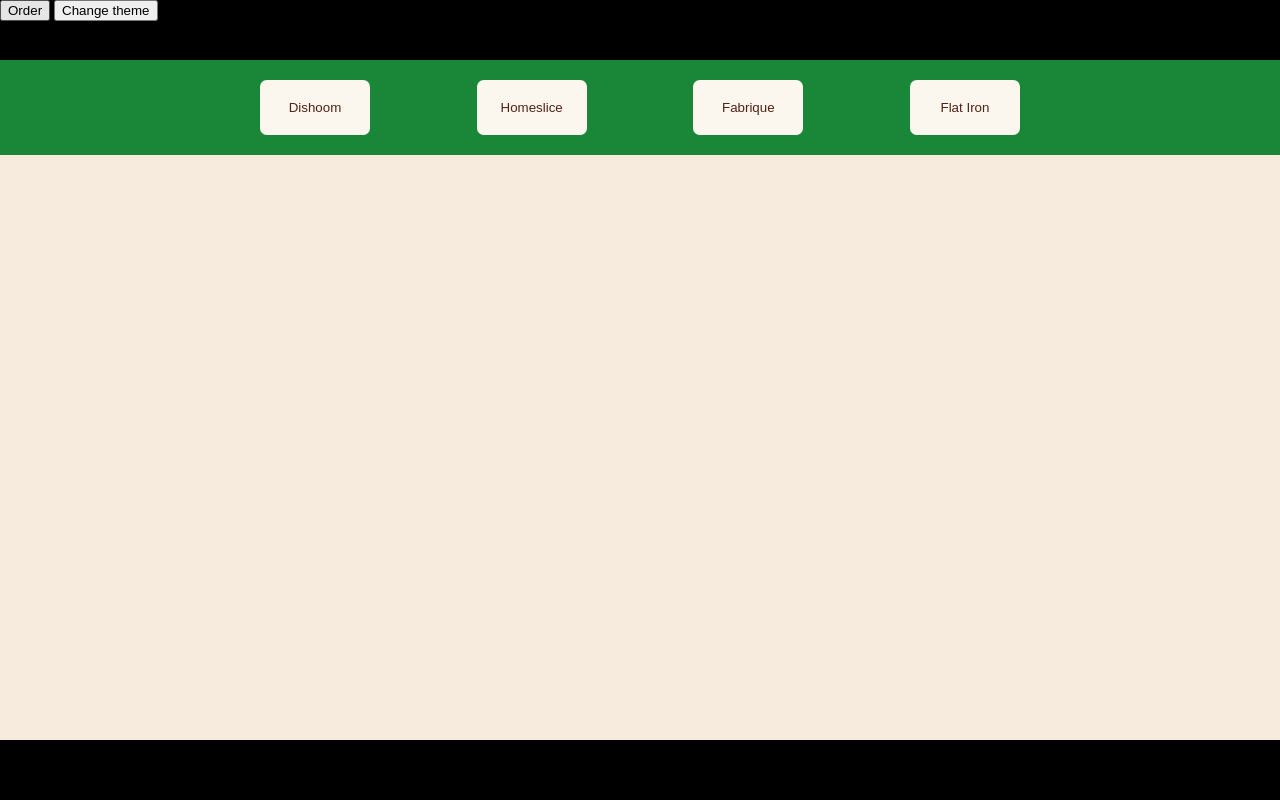
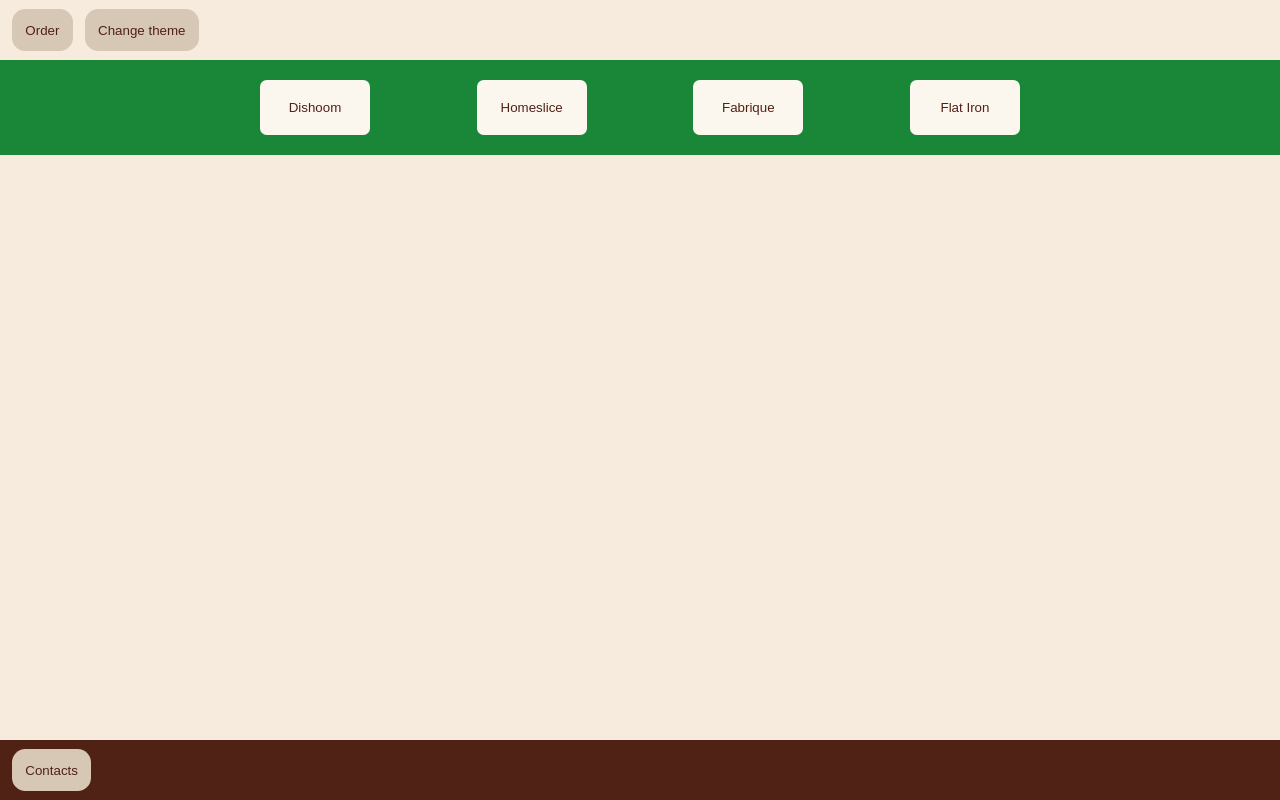
Before and after one commit to ivan-education/react-20231109, a React app: page / in a window 1280 px wide. Built offline with nearby package versions, Linux system fonts and the light colour scheme; the HTML template or start-up script is replaced by a standard one.

Commit message:
add buttons to Header and Footer

```diff
--- a/src/components/footer/component.tsx
+++ b/src/components/footer/component.tsx
@@ -1,5 +1,9 @@
-import styles from "./styles.module.scss";
+import classes from "./styles.module.scss";
 
 export const Footer: React.FC = () => {
-  return <footer className={styles.footer}>Footer</footer>;
+  return (
+    <footer className={classes.footer}>
+      <button className={classes.footer__button}>Contacts</button>
+    </footer>
+  );
 };
--- a/src/components/footer/styles.module.scss
+++ b/src/components/footer/styles.module.scss
@@ -1,4 +1,18 @@
+@import "../../scss/common.scss";
+
 .footer {
   min-height: 60px;
-  background-color: black;
+  background-color: $colorBrown;
+  display: flex;
+  align-items: center;
+  padding-left: 12px;
 }
+
+.footer__button {
+  background-color: $colorCreamy;
+  color: $colorBrown;
+  border-radius: 1em;
+  border: none;
+  padding: 1em;
+  cursor: pointer;
+}
--- a/src/components/header/component.tsx
+++ b/src/components/header/component.tsx
@@ -1,4 +1,4 @@
-import styles from "./styles.module.scss";
+import classes from "./styles.module.scss";
 import classnames from "classnames";
 
 interface Props {
@@ -7,8 +7,9 @@ interface Props {
 
 export const Header: React.FC<Props> = ({ className }) => {
   return (
-    <header className={classnames(styles.header, className)}>
-      <button>Order</button> <button>Change theme</button>
+    <header className={classnames(classes.header, className)}>
+      <button className={classes.header__button}>Order</button>
+      <button className={classes.header__button}>Change theme</button>
     </header>
   );
 };
--- a/src/components/header/styles.module.scss
+++ b/src/components/header/styles.module.scss
@@ -1,4 +1,18 @@
+@import "../../scss/common.scss";
+
 .header {
   min-height: 60px;
-  background-color: black;
+  display: flex;
+  align-items: center;
+  gap: 12px;
+  padding-left: 12px;
 }
+
+.header__button {
+  background-color: $colorCreamy;
+  color: $colorBrown;
+  border-radius: 1em;
+  border: none;
+  padding: 1em;
+  cursor: pointer;
+}
```
Also changed, not shown: src/components/categories/styles.module.scss (line endings or trailing spaces).
